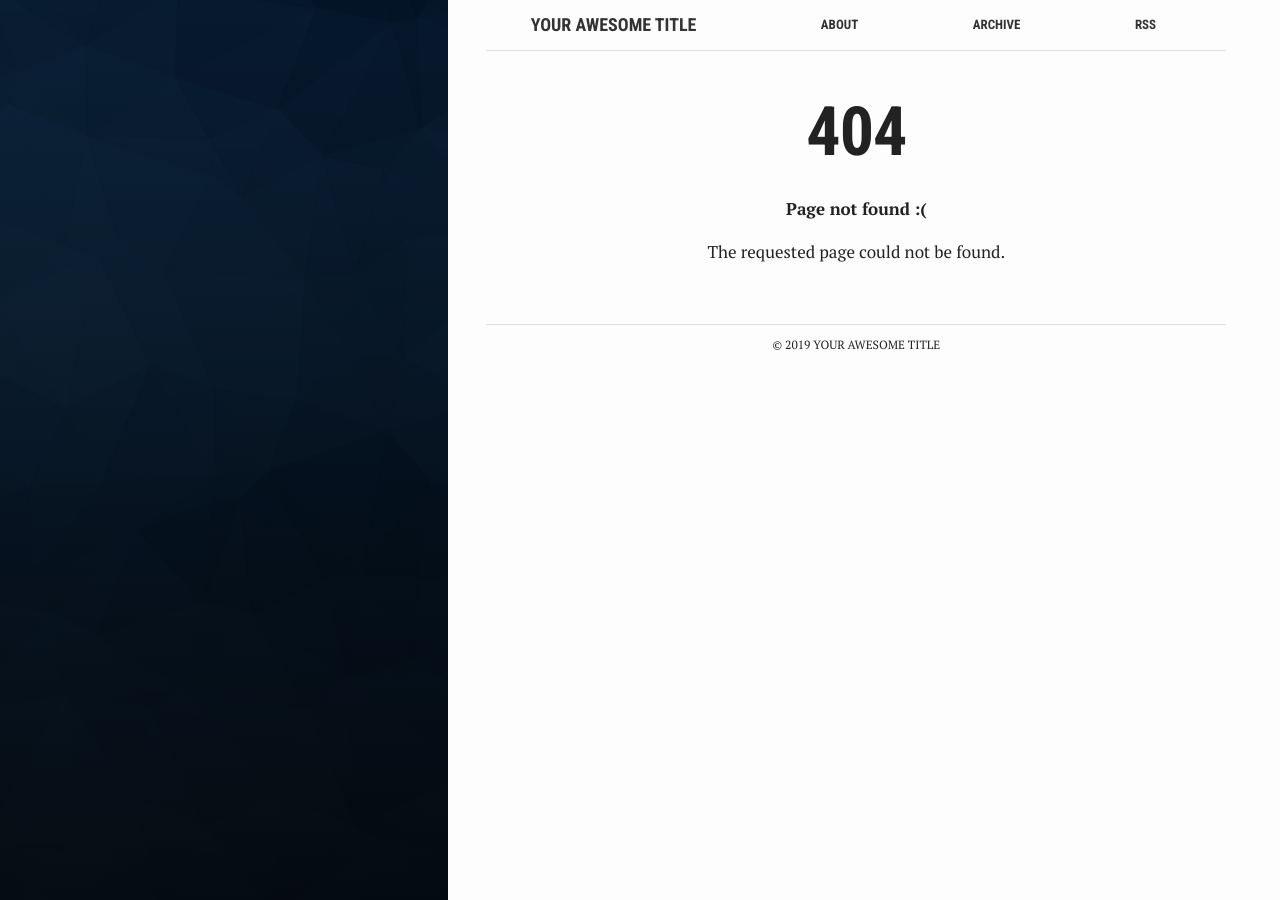
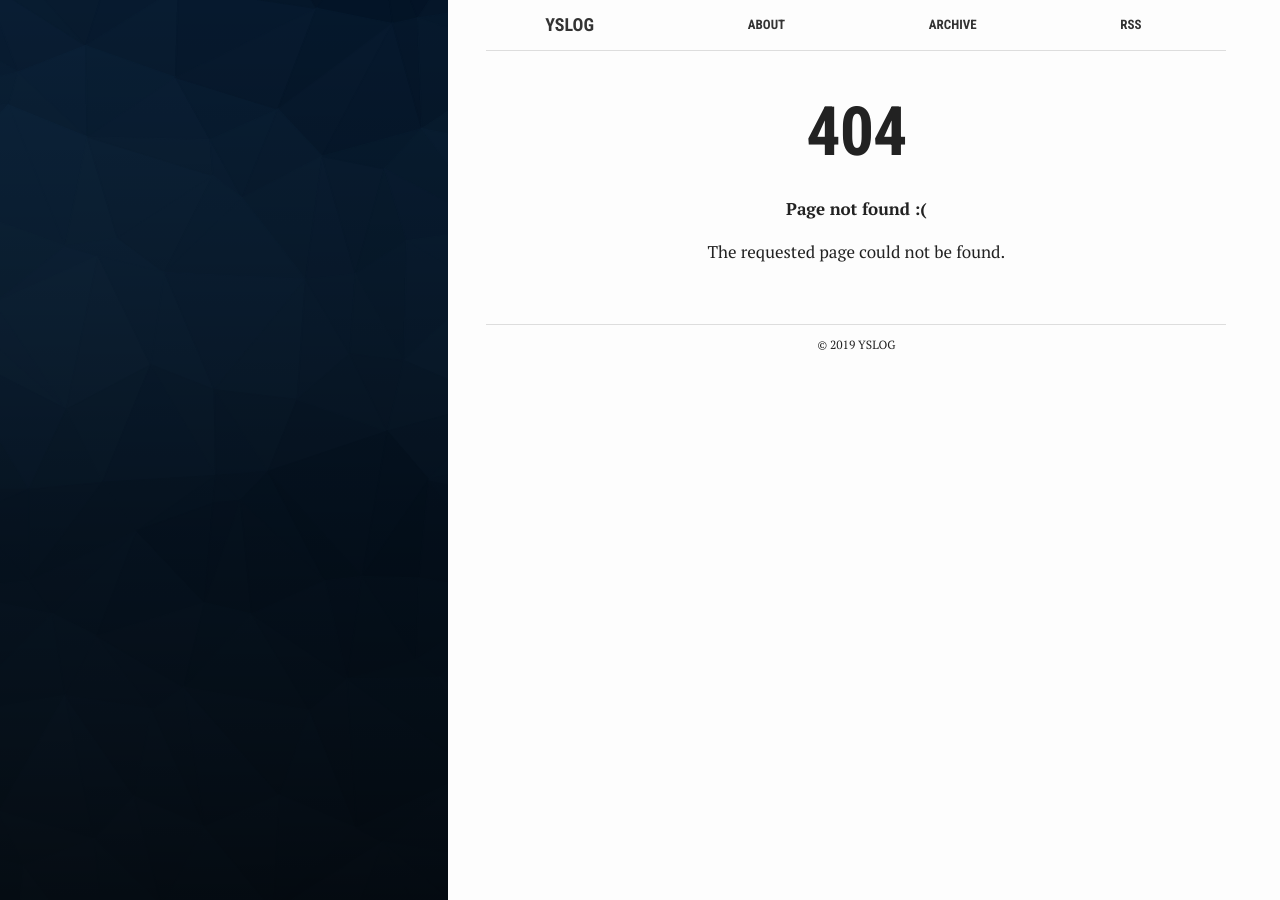
Before and after one commit to youngsankoh/youngsankoh.github.io, a Jekyll site: the page built from 404.html, in a window 1280 px wide. Built offline with Jekyll 4.4.1, drawn with Linux system fonts in a browser that asks for light colours.

Commit message:
Update _config.yml

```diff
--- a/_config.yml
+++ b/_config.yml
@@ -6,15 +6,15 @@
 # 'jekyll serve'. If you change this file, please restart the server process.
 
 # Site settings
-title: Your awesome title
-email: your-email@domain.com
+title: YSLog
+email: youngsankoh@google.com
 description: > # this means to ignore newlines until "baseurl:"
   Write an awesome description for your new site here. You can edit this
   line in _config.yml. It will appear in your document head meta (for
   Google search results) and in your feed.xml site description.
 baseurl: "" # the subpath of your site, e.g. /blog
 lang: "en"
-url: "http://localhost:4000" # the base hostname & protocol for your site
+url: "http://youngsankoh.github.io" # the base hostname & protocol for your site
 twitter_username: jekyllrb
 github_username:  jekyll
 disqus_username:
```
